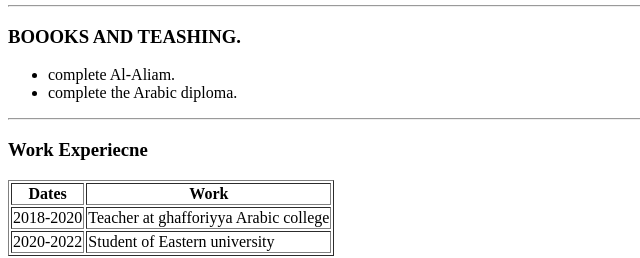
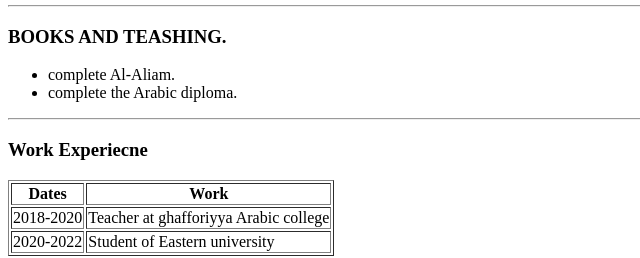
Before and after one commit to thasneemTF123/cv, a plain HTML site: page index.html in a window 1280 px wide. Shown: the part 165-423 px from the top of the page, 0-640 px from the left. Drawn offline with Linux system fonts and the light colour scheme.

Commit message:
Update index.html

```diff
--- a/index.html
+++ b/index.html
@@ -18,7 +18,7 @@
 
 
  <hr>
- <h3>BOOOKS AND TEASHING.</h3>
+ <h3>BOOKS AND TEASHING.</h3>
  <ul>
     <li>complete Al-Aliam.</li>
     <li>complete the Arabic diploma.</li>
```
